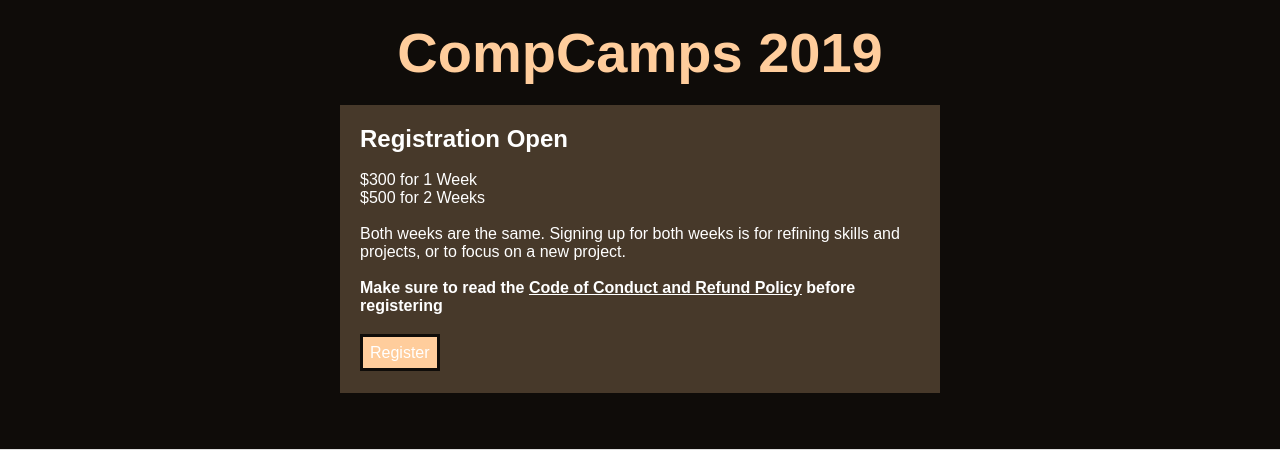
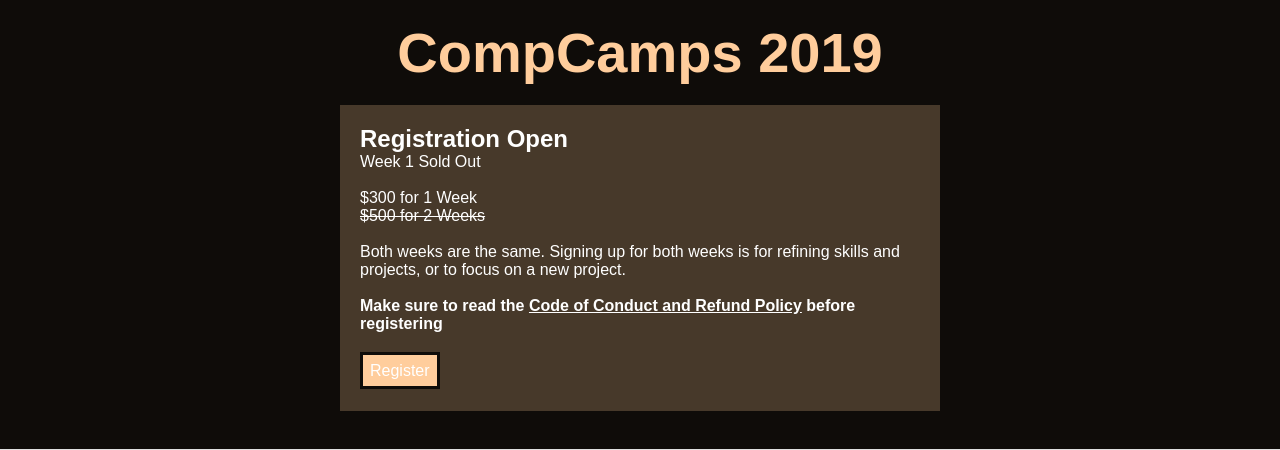
Before and after one commit to AndrewJMD/Website, a PHP site: page /register in a window 1280 px wide. Shown: the part 98-548 px from the top of the page. Run offline with PHP 8.4, Linux system fonts and the light colour scheme; data that the repository does not hold is empty; style sheets or scripts are compiled from the project's sources; some libraries are stand-ins or nearby versions.

Commit message:
Update register.php

```diff
--- a/www/register.php
+++ b/www/register.php
@@ -8,10 +8,11 @@ include('includes/header.php');
 
 <section class="register-section">
   <h2>Registration Open</h2>
+  <p>Week 1 Sold Out</p>
   <br/>
   <p>
     $300 for 1 Week<br/>
-    $500 for 2 Weeks
+    <strike>$500 for 2 Weeks</strike>
   </p>
   <br/>
   <p>Both weeks are the same. Signing up for both weeks is for refining skills and projects, or to focus on a new project.</p>
```
